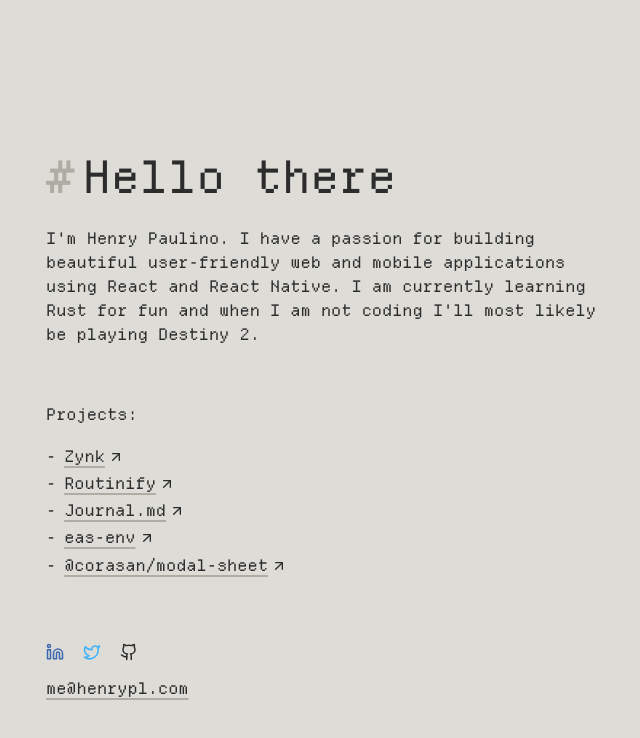
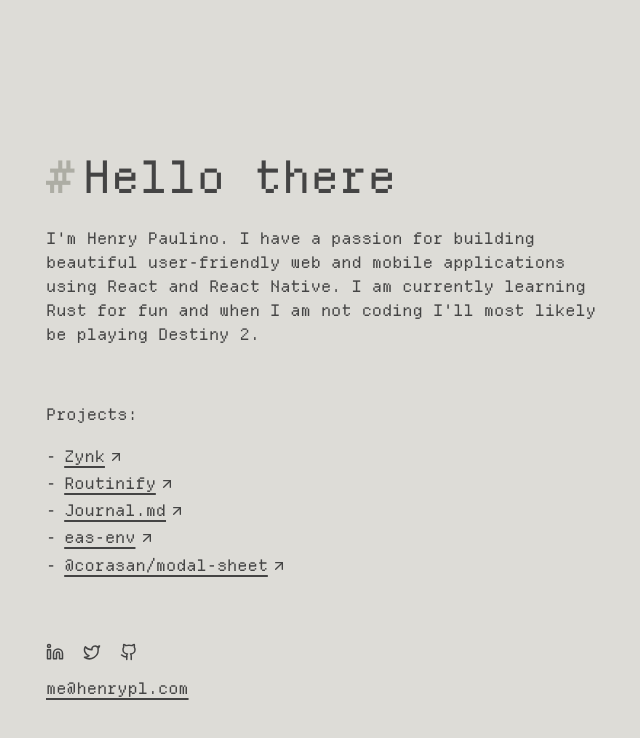
Before and after one commit to corasan/henrypl.com, a Next.js app: page / in a window 1280 px wide. Shown: the top 738 px of the page, without its empty margins (306-946 px from the left). Built offline with nearby package versions, Linux system fonts and the light colour scheme.

Commit message:
light/dark mode

```diff
--- a/src/app/content.mdx
+++ b/src/app/content.mdx
@@ -20,10 +20,10 @@ I am currently learning Rust for fun and when I am not coding I'll most likely b
 
 <div className="flex flex-row gap-4 mt-12">
   <Link href="https://www.linkedin.com/in/henrypl95/">
-    <Linkedin size={18} color="#3c68af" />
+    <Linkedin size={18} />
   </Link>
   <Link href="https://twitter.com/henrypl_dev">
-    <Twitter size={18} color="#3eb1f9" />
+    <Twitter size={18} />
   </Link>
   <Link href="https://github.com/corasan">
     <Github size={18} />
--- a/src/app/globals.css
+++ b/src/app/globals.css
@@ -3,9 +3,6 @@
 @tailwind utilities;
 
 :root {
-    --foreground-rgb: 44, 44, 44;
-    --foreground-hidden: #adada4;
-    --foreground-muted: #ccb8a8;
     display: flex;
     flex-direction: column;
     justify-content: center;
@@ -13,7 +10,9 @@
     flex: 1;
     height: 100vh;
     width: 100vw;
-    background-color: #dddcd7;
+    color-scheme: light dark;
+    background-color: light-dark(#dddcd7, #222222);
+    color: light-dark(#444444, #8d8d7b);
     -webkit-font-smoothing: antialiased;
     -moz-osx-font-smoothing: grayscale;
     font-synthesis: none;
@@ -21,7 +20,7 @@
 }
 
 body {
-    color: rgb(var(--foreground-rgb));
+    /* color: rgb(var(--foreground-rgb)); */
     padding-top: 18vh;
     display: flex;
     flex: 1;
@@ -33,7 +32,7 @@ body {
 h1:before {
     content: "#";
     padding-right: 0.5rem;
-    color: var(--foreground-hidden);
+    color: light-dark(#adada4, #3f3f38);
     font-family: var(--font-departure-mono);
 }
 
@@ -43,14 +42,15 @@ h1 {
 
 a {
     text-decoration: underline;
-    text-decoration-color: var(--foreground-hidden);
+    text-decoration-color: light-dark(#444444, #8d8d7b);
     text-decoration-thickness: 2px;
     text-underline-offset: 4px;
     padding-right: 0.2rem;
 }
 
 a:hover {
-    text-decoration-color: var(--foreground-muted);
+    text-decoration-color: light-dark(#848474, #cdcdbb);
+    color: light-dark(#848474, #cdcdbb);
 }
 
 ul {
@@ -86,17 +86,3 @@ hr {
         font-size: 8vw;
     }
 }
-
-.content-container {
-    border-width: 1px;
-    border-color: var(--foreground-hidden);
-    border-style: solid;
-    padding: 4rem;
-    border-radius: 0.5rem;
-}
-
-.selected-background {
-    background-color: #444444;
-    align-self: flex-start;
-    color: #dddcd7;
-}
```
